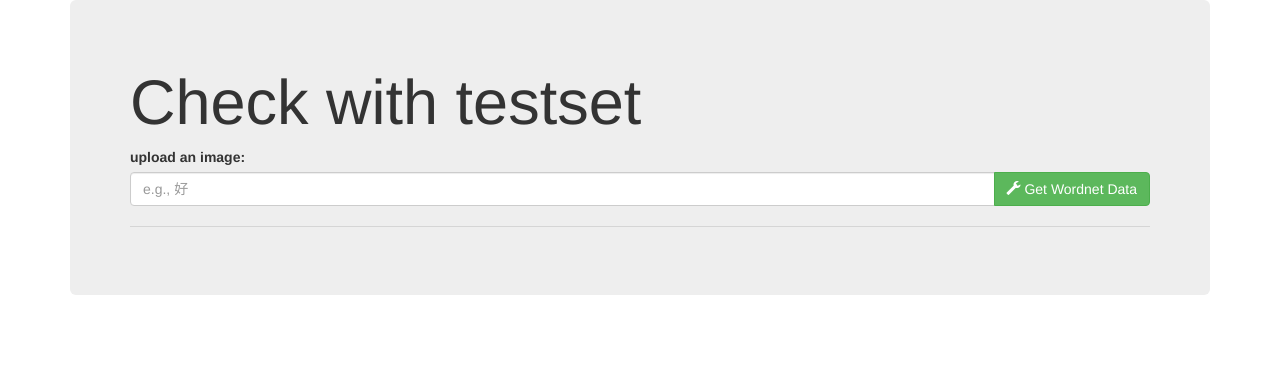
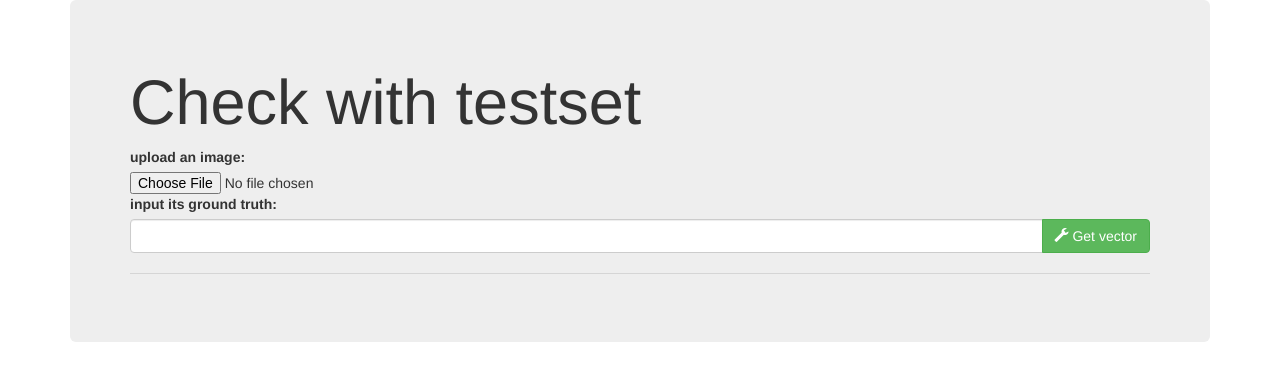
Before and after one commit to HemingwayLee/img-resnet-classification, a Django app: page / in a window 1280 px wide. Shown: the top 381 px of the page. Run offline with Django 3.2, Linux system fonts and the light colour scheme; some libraries are stand-ins or nearby versions.

Commit message:
refactoring

```diff
--- a/backend/myapp/templates/index.html
+++ b/backend/myapp/templates/index.html
@@ -18,11 +18,13 @@
     <div id="myjumbotron" class="jumbotron mt-3">
       <h1>Check with testset</h1>
       <label for="word">upload an image:</label>
+      <input id="myfile" name="myfile" type="file"/>
+      <label for="word">input its ground truth:</label>
       <div class="input-group">
-        <input type="text" class="form-control" id="word" placeholder="e.g., 好">
+        <input type="text" class="form-control" id="word">
         <span class="input-group-btn">
           <button class="btn btn-success" id="getdata">
-            <span class="glyphicon glyphicon-wrench"></span> Get Wordnet Data
+            <span class="glyphicon glyphicon-wrench"></span> Get vector
           </button>
         </span>
       </div>
@@ -35,8 +37,6 @@
   <script>
     const width = $("#myjumbotron").width();
     const height = 400;
-    var svg = null;
-    var force = null;
 
     function showErrorMsg(xhr) {
       $('#ans').text(`[${xhr.status}] ${xhr.responseText}`);
@@ -108,21 +108,30 @@
     //   });
     // }
 
-    // function getPcaGraph() {
-    //   const urlTarget = window.location.protocol + "//" + window.location.host + '/tbl/count/' + tbl;
+    function getVector() {
+      const urlTarget = window.location.protocol + "//" + window.location.host + '/vector/get/';
 
-    //   $.ajax({
-    //     type: 'GET',
-    //     dataType: 'json',
-    //     url: urlTarget,
-    //     success: function(data) {
-    //       console.log(data);
-    //     },
-    //     error: function(xhr, textStatus, errorThrown) {
-    //       showErrorMsg(xhr);
-    //     },
-    //   });
-    // }
+      var file_data = $("#myfile").prop("files")[0];
+      var form_data = new FormData();
+      form_data.append("myfile", file_data)
+      form_data.append("word", $('#word').val())
+
+      $.ajax({
+        type: 'POST',
+        dataType: 'json',
+        processData: false, // important
+        contentType: false, // important
+        headers: {'X-CSRFToken': '{{ csrf_token }}'},
+        data: form_data,
+        url: urlTarget,
+        success: function(data) {
+          console.log(data);
+        },
+        error: function(xhr, textStatus, errorThrown) {
+          showErrorMsg(xhr);
+        },
+      });
+    }
 
     // function insertThead(ele, parent) {
     //   var tr = $('<tr>');
@@ -172,7 +181,7 @@
 
     $(document).ready(function() {
       $('#ans').hide();
-      $('#getdata').on('click', getPcaGraph);
+      $('#getdata').on('click', getVector);
     });
   </script>
 </body>
--- a/backend/myapp/views.py
+++ b/backend/myapp/views.py
@@ -1,34 +1,51 @@
 import os
 import json
 import traceback
+import glob
 from django.shortcuts import render
+from django.views.decorators.http import require_http_methods
+from django.core.files.storage import FileSystemStorage
 from django.http import JsonResponse, HttpResponse
-from django.db import connection
+from django.conf import settings
+from tensorflow.keras.applications.resnet50 import ResNet50
+from tensorflow.keras.preprocessing import image
+from tensorflow.keras.applications.resnet50 import preprocess_input, decode_predictions
+# from matplotlib.font_manager import FontProperties
+# from sklearn.decomposition import PCA
+# import matplotlib.pyplot as plt
+import numpy as np
 
+model = ResNet50(weights='imagenet')
+
+@require_http_methods(["GET"])
 def index(request):
     return render(request, 'index.html')
 
-# def show1(request):
-#     with connection.cursor() as cursor:
-#         cursor.execute("SELECT * FROM person_info;")
-#         data = cursor.fetchall()
+@require_http_methods(["POST"])
+def get_vector(request):
+    try:
+        uploadedFile = request.FILES['myfile'] if 'myfile' in request.FILES else False
+        if uploadedFile:
+            fss = FileSystemStorage()
+            filename = fss.save(uploadedFile.name, uploadedFile)
+            print(filename)
 
-#     output = ""
-#     for p in data:
-#       output += str(p[0]) + " " + p[1] + " " + p[2] + "<br>"
+            img = image.load_img(os.path.join(settings.MEDIA_ROOT, filename), target_size=(224, 224))
 
-#     return JsonResponse({"result": output})
+            # # image.array_to_img(img).show()
 
+            x = image.img_to_array(img)
+            x = np.expand_dims(x, axis=0)
+            x = preprocess_input(x)
 
-# def show2(request):
-#     with connection.cursor() as cursor:
-#         # `person_info` is view, callproc does not work
-#         # cursor.callproc("person_info")
-#         cursor.callproc("my_func")
-#         data = cursor.fetchall()
+            preds = model.predict(x)
+            print(preds)
+            # # print('Predicted:', decode_predictions(preds, top=3)[0])
 
-#     output = ""
-#     for p in data:
-#         output += str(p[0]) + " " + p[1] + " " + p[2] + "<br>"
+            # filename, _ =os.path.splitext(os.path.basename(fp))
+            # print(filename)
 
-#     return JsonResponse({"result": output})
+            return JsonResponse({"name": filename, "vector": preds.tolist()}, safe=False)
+    except:
+        print(traceback.format_exc())
+        return JsonResponse({"msg": "Exception thrown"}, safe=False, status=500)
--- a/backend/storedProc/settings.py
+++ b/backend/storedProc/settings.py
@@ -132,3 +132,5 @@ USE_TZ = True
 # https://docs.djangoproject.com/en/2.1/howto/static-files/
 
 STATIC_URL = '/static/'
+MEDIA_URL = '/media/'
+MEDIA_ROOT = os.path.join(BASE_DIR, 'media')
--- a/backend/storedProc/urls.py
+++ b/backend/storedProc/urls.py
@@ -18,5 +18,6 @@ from django.urls import path
 from myapp import views
 
 urlpatterns = [
-    path('', views.index)
+    path('', views.index),
+    path('vector/get/', views.get_vector)
 ]
```
Also changed, not shown: 1 other file.
